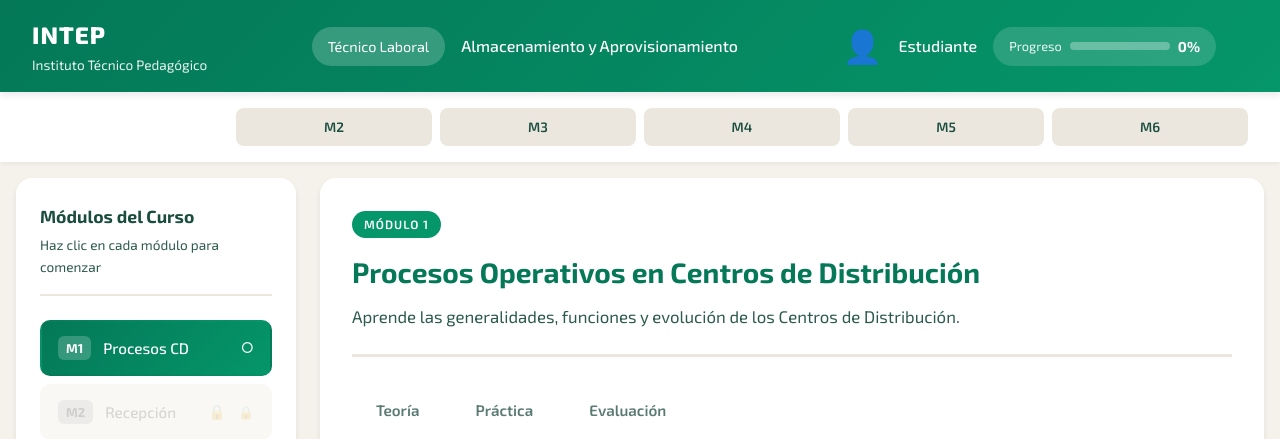
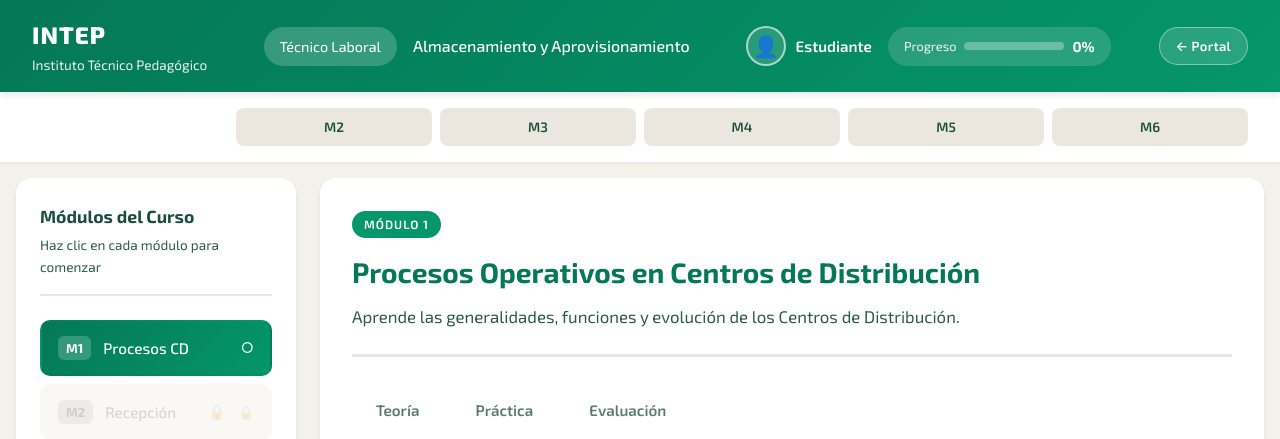
Before and after one commit to ototeo33-create/paginaweb, a PHP site: page /tts/cursodealmacenamiento/curso.html in a window 1280 px wide. Shown: the top 439 px of the page. Run offline with PHP 8.4, Linux system fonts and the light colour scheme.

Commit message:
feat: curso almacenamiento muestra nombre/foto del estudiante y boton portal
- entrada_curso.php: gateway PHP que lee sesion + foto de BD y guarda
  datos en localStorage antes de redirigir a curso.html
- curso.html: foto circular + nombre real del estudiante en el header;
  boton 'Portal' con flecha vuelve a dashboard.php
- curso.js: loadStudentHeader() lee intep_student de localStorage y
  puebla foto (con fallback) y nombre corto (nombre + primer apellido)
- estilos_curso.css: estilos para .header-student-photo, .btn-portal-back
- dashboard.php: link del curso ahora apunta a entrada_curso.php

Co-Authored-By: Claude Sonnet 4.6 <noreply@anthropic.com>

```diff
--- a/cursodealmacenamiento/curso.html
+++ b/cursodealmacenamiento/curso.html
@@ -25,8 +25,12 @@
                 <span class="course-name">Almacenamiento y Aprovisionamiento</span>
             </div>
             <div class="header-user">
-                <span class="user-icon">👤</span>
-                <span class="user-name">Estudiante</span>
+                <div class="header-student-info">
+                    <div id="headerStudentPhoto" class="header-student-photo">
+                        <span class="user-icon-fallback">👤</span>
+                    </div>
+                    <span class="user-name" id="headerStudentName">Estudiante</span>
+                </div>
                 <div class="progress-mini">
                     <span class="progress-label">Progreso</span>
                     <div class="progress-bar-mini">
@@ -35,6 +39,9 @@
                     <span class="progress-percent" id="globalPercent">0%</span>
                 </div>
                 <div class="header-badges" id="headerBadges"></div>
+                <a href="/intep/dashboard.php" class="btn-portal-back" title="Volver al Portal">
+                    ← Portal
+                </a>
             </div>
         </div>
     </header>
--- a/cursodealmacenamiento/curso.js
+++ b/cursodealmacenamiento/curso.js
@@ -618,6 +618,29 @@ function showCertificado() {
 // INICIALIZACIÓN
 // ============================================
 
+function loadStudentHeader() {
+    try {
+        const raw = localStorage.getItem('intep_student');
+        if (!raw) return;
+        const student = JSON.parse(raw);
+
+        // Nombre
+        const nameEl = document.getElementById('headerStudentName');
+        if (nameEl && student.nombre) {
+            // Mostrar solo el primer nombre + primer apellido
+            const parts = student.nombre.trim().split(/\s+/);
+            const short = parts.length >= 2 ? parts[0] + ' ' + parts[1] : parts[0];
+            nameEl.textContent = short;
+        }
+
+        // Foto
+        const photoEl = document.getElementById('headerStudentPhoto');
+        if (photoEl && student.foto) {
+            photoEl.innerHTML = `<img src="${student.foto}" alt="Foto" onerror="this.parentElement.innerHTML='<span class=\\'user-icon-fallback\\'>👤</span>'">`;
+        }
+    } catch(e) {}
+}
+
 document.addEventListener('DOMContentLoaded', function() {
     console.log('Curso cargado');
 
@@ -630,6 +653,9 @@ document.addEventListener('DOMContentLoaded', function() {
         }
     } catch(e) {}
 
+    // Datos del estudiante en el header
+    loadStudentHeader();
+
     // Actualizar estado inicial de botones
     updateSidebarButtons();
     updateSimulatorBadges();
--- a/cursodealmacenamiento/estilos_curso.css
+++ b/cursodealmacenamiento/estilos_curso.css
@@ -104,6 +104,38 @@ body {
     display: flex;
     align-items: center;
     gap: 1rem;
+    flex-wrap: wrap;
+}
+
+/* Foto + nombre del estudiante */
+.header-student-info {
+    display: flex;
+    align-items: center;
+    gap: 0.6rem;
+}
+
+.header-student-photo {
+    width: 40px;
+    height: 40px;
+    border-radius: 50%;
+    overflow: hidden;
+    border: 2px solid rgba(255,255,255,0.6);
+    background: rgba(255,255,255,0.15);
+    display: flex;
+    align-items: center;
+    justify-content: center;
+    flex-shrink: 0;
+}
+
+.header-student-photo img {
+    width: 100%;
+    height: 100%;
+    object-fit: cover;
+}
+
+.user-icon-fallback {
+    font-size: 1.3rem;
+    line-height: 1;
 }
 
 .user-icon {
@@ -111,7 +143,33 @@ body {
 }
 
 .user-name {
-    font-weight: 500;
+    font-weight: 600;
+    font-size: 0.95rem;
+    white-space: nowrap;
+}
+
+/* Botón volver al portal */
+.btn-portal-back {
+    display: inline-flex;
+    align-items: center;
+    gap: 0.3rem;
+    padding: 0.45rem 1rem;
+    background: rgba(255,255,255,0.15);
+    border: 1.5px solid rgba(255,255,255,0.4);
+    border-radius: 20px;
+    color: white;
+    text-decoration: none;
+    font-size: 0.82rem;
+    font-weight: 600;
+    letter-spacing: 0.3px;
+    transition: background 0.2s, border-color 0.2s, transform 0.15s;
+    white-space: nowrap;
+}
+
+.btn-portal-back:hover {
+    background: rgba(255,255,255,0.28);
+    border-color: rgba(255,255,255,0.7);
+    transform: translateX(-2px);
 }
 
 .progress-mini {
--- a/dashboard.php
+++ b/dashboard.php
@@ -1057,7 +1057,7 @@ $fecha_hoy = $dias[(int)date('w')] . ', ' . date('j') . ' de ' . $meses[(int)dat
                 </a>
                 <?php endif; ?>
                 <?php if (!empty($tiene_almacenamiento)): ?>
-                <a href="/intep/cursodealmacenamiento/curso.html" class="menu-card-v2">
+                <a href="/intep/cursodealmacenamiento/entrada_curso.php" class="menu-card-v2">
                     <div class="card-icon naranja">📦</div>
                     <h3>Curso de Almacenamiento</h3>
                     <p>Técnicas de almacenamiento, recibo y despacho de mercancías · 6 módulos</p>
```
Also changed, not shown: cursodealmacenamiento/entrada_curso.php (added, +63 -0 lines).
